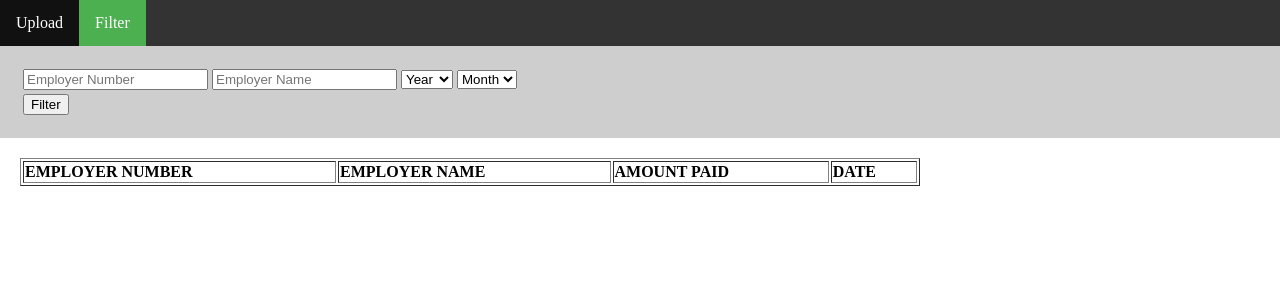
After one commit to kenedyakn/ns-project, a Django app: page /ecollections/collections/ in a window 1280 px wide. The commit adds this page. Shown: the top 300 px of the page. Run offline with Django 3.2, Linux system fonts and the light colour scheme; data that the repository does not hold is empty.

Commit message:
Added system ui

```diff
--- a/ecollections/urls.py
+++ b/ecollections/urls.py
@@ -3,8 +3,10 @@ from . import views
 
 urlpatterns = [
     path('', views.index, name='index'),
-    path('upload/', views.upload_file, name='upload'),
+    path('upload/history/', views.upload_file, name='upload'),
     path('upload/collections/', views.upload_file_collections, name='upload_collections'),
+    path('collections/', views.get_all_collections, name='collections'),
+    path('collections/filter/', views.filter_search, name='filter'),
     path('<int:employer_id>/', views.detail, name='detail'),
     path('<int:employer_id>/results/', views.results, name='results'),
     path('<int:employer_id>/comment/', views.comment, name='comment'),
--- a/ecollections/views.py
+++ b/ecollections/views.py
@@ -5,17 +5,29 @@ from excel_parsers.employer_status_masaka import *
 from excel_parsers.ecollection_reporting import *
 import xlrd
 
+database_username = 'phpmyadmin'
+database_password = '123!@#QWEasd'
+database_ip = 'localhost'
+database_name = 'nssf_db'
+employers_table = 'employers'
+payments_table = 'payments'
+collections_table = 'collections'
+
 
 def index(request):
     return render(request, 'index.html')
 
 
+##Handles file upload
 def upload_file(request):
     if request.method == 'POST':
         # file = request.FILES['file']
         # print("File name {}".format(file.name))  # Gives name
-        handle_uploaded_file(request.FILES['file'])
-        return HttpResponseRedirect('/ecollections/')
+        if request.FILES:
+            handle_uploaded_file(request.FILES['file'])
+            return render(request, 'index.html', {"status": "Upload successful"})
+        else:
+            return render(request, 'index.html', {"status": "No file selected"})
 
 
 def handle_uploaded_file(f):
@@ -34,20 +46,82 @@ def upload_file_collections(request):
     if request.method == 'POST':
         # file = request.FILES['file']
         # print("File name {}".format(file.name))  # Gives name
-        handle_uploaded_file_collections(request.FILES['file_collections'])
-        return HttpResponseRedirect('/ecollections/')
+        if request.FILES:
+            warnings = handle_uploaded_file_collections(request.FILES['file_collections'])
+            if warnings["cnop"] == 0 and warnings["cdup"] == 0:
+                return render(request, 'index.html', {"status": "Upload successful"})
+            else:
+                return render(request, 'index.html', {"warnings": warnings, "status":"File uploaded with warnings"})
+        else:
+            return render(request, 'index.html', {"status": "No file selected"})
 
 
 def handle_uploaded_file_collections(f):
     with open('excel_data/collections.xlsx', 'wb+') as destination:
         for chunk in f.chunks():
             destination.write(chunk)
-        db_dump_collections()
+        return db_dump_collections()
 
 
 def db_dump_collections():
     wbook = xlrd.open_workbook('excel_data/collections.xlsx')
-    process_collections_workbook(wbook)
+    value =  process_collections_workbook(wbook)
+    return value
+
+
+##Finishes handling file uploads
+
+
+def get_all_collections(request):
+    conn = mysql.connector.connect(user=database_username, password=database_password, host=database_ip,
+                                   database=database_name)
+    cursor = conn.cursor()
+    cursor.execute(
+        'select e.employer_number, e.employer_name, p.amount, p.date from employers e '
+        'left join payments p on e.employer_number = p.employer_number')
+    data_list = cursor.fetchall()
+    conn.close()
+    return render(request, 'collections.html', {'collections': data_list})
+
+
+def filter_search(request):
+    employer_name = request.GET.get('employer_name')
+    employer_number = request.GET.get('employer_number')
+    year = request.GET.get('year')
+    month = request.GET.get('month')
+
+    pattern = ''
+    dic = {}
+
+    if employer_name:
+        dic["name"] = 'e.employer_name like \'%' + employer_name.strip() + '%\''
+
+    if employer_number:
+        dic["number"] = 'e.employer_number like \'%' + employer_number.strip() + '%\''
+
+    if year:
+        dic["year"] = 'p.date like \'%' + year.strip() + '%\''
+
+    if month:
+        dic["month"] = 'MONTH(p.date) like \'%' + month.strip() + '%\''
+
+    like_list = []
+    for key in dic:
+        like_list.append(dic[key])
+
+    like_query = ' AND '.join(like_list)
+
+    print("Query ", like_query)
+
+    conn = mysql.connector.connect(user=database_username, password=database_password, host=database_ip,
+                                   database=database_name)
+    cursor = conn.cursor()
+    cursor.execute(
+        'select e.employer_number, e.employer_name, p.amount, p.date from '
+        'employers e left join payments p on e.employer_number = p.employer_number where ' + like_query)
+    data_list = cursor.fetchall()
+    conn.close()
+    return render(request, 'collections.html', {'collections': data_list})
 
 
 def detail(request, employer_id):
--- /dev/null
+++ b/templates/collections.html
@@ -0,0 +1,126 @@
+<!DOCTYPE html>
+<html lang="en">
+<head>
+    <meta charset="UTF-8">
+    <title>Collections</title>
+    <style>
+        body {
+            margin: 0;
+        }
+
+        h3 {
+            padding: 0;
+            margin: 0;
+        }
+
+        #content {
+            padding: 20px;
+
+        }
+
+        #filter {
+            padding: 20px;
+            background: #cecece;
+        }
+
+        ul {
+            list-style-type: none;
+            margin: 0;
+            padding: 0;
+            overflow: hidden;
+            background-color: #333;
+        }
+
+        li {
+            float: left;
+        }
+
+        li a {
+            display: block;
+            color: white;
+            text-align: center;
+            padding: 14px 16px;
+            text-decoration: none;
+        }
+
+        li a:hover {
+            background-color: #111;
+        }
+        .active {
+            background-color: #4CAF50;
+        }
+    </style>
+</head>
+<body>
+    <div id="header">
+        <ul>
+            <li><a href="/ecollections/">Upload</a></li>
+            <li><a class="active" href="/ecollections/collections/">Filter</a></li>
+        </ul>
+    </div>
+    <div id="filter">
+        <form action="/ecollections/collections/filter/">
+            <table>
+                <tr>
+                    <td>
+                        <input type="text" name="employer_number" placeholder="Employer Number">
+                    </td>
+                    <td>
+                        <input type="text" name="employer_name" placeholder="Employer Name">
+                    </td>
+                    <td>
+                        <select name="year">
+                            <option value="" selected>Year</option>
+                            <option value="2018">2018</option>
+                            <option value="2017">2017</option>
+                            <option value="2016">2016</option>
+                            <option value="2015">2015</option>
+                        </select>
+                    </td>
+                    <td>
+                        <select name="month">
+                            <option value="" selected>Month</option>
+                            <option value="1">Jan</option>
+                            <option value="2">Feb</option>
+                            <option value="3">Mar</option>
+                            <option value="4">Apr</option>
+                            <option value="5">May</option>
+                            <option value="6">Jun</option>
+                            <option value="7">Jul</option>
+                            <option value="8">Aug</option>
+                            <option value="9">Sep</option>
+                            <option value="10">Oct</option>
+                            <option value="11">Nov</option>
+                            <option value="12">Dec</option>
+                        </select>
+                    </td>
+                </tr>
+                <tr>
+                    <td>
+                        <input type="submit" value="Filter">
+                    </td>
+                </tr>
+            </table>
+        </form>
+    </div>
+    <div id="content">
+        <table border="1" width="900px">
+            <tr>
+                <td><strong>EMPLOYER NUMBER</strong></td>
+                <td><strong>EMPLOYER NAME</strong></td>
+                <td><strong>AMOUNT PAID</strong></td>
+                <td><strong>DATE</strong></td>
+            </tr>
+            {% for collection in collections %}
+                <tr>
+                    <td>{{ collection.0 }}</td>
+                    <td>{{ collection.1 }}</td>
+                    <td>{{ collection.2 }}</td>
+                    <td>{{ collection.3 }}</td>
+                </tr>
+            {% endfor %}
+        </table>
+    </div>
+
+</body>
+</html>
```
Also changed, not shown: excel_parsers/ecollection_reporting.py (+92 -3 lines), templates/index.html (+105 -8 lines), ecollections/static/ecollections/avatar.jpg (added), static/ecollections/avatar.jpg (added), 2 other files.
